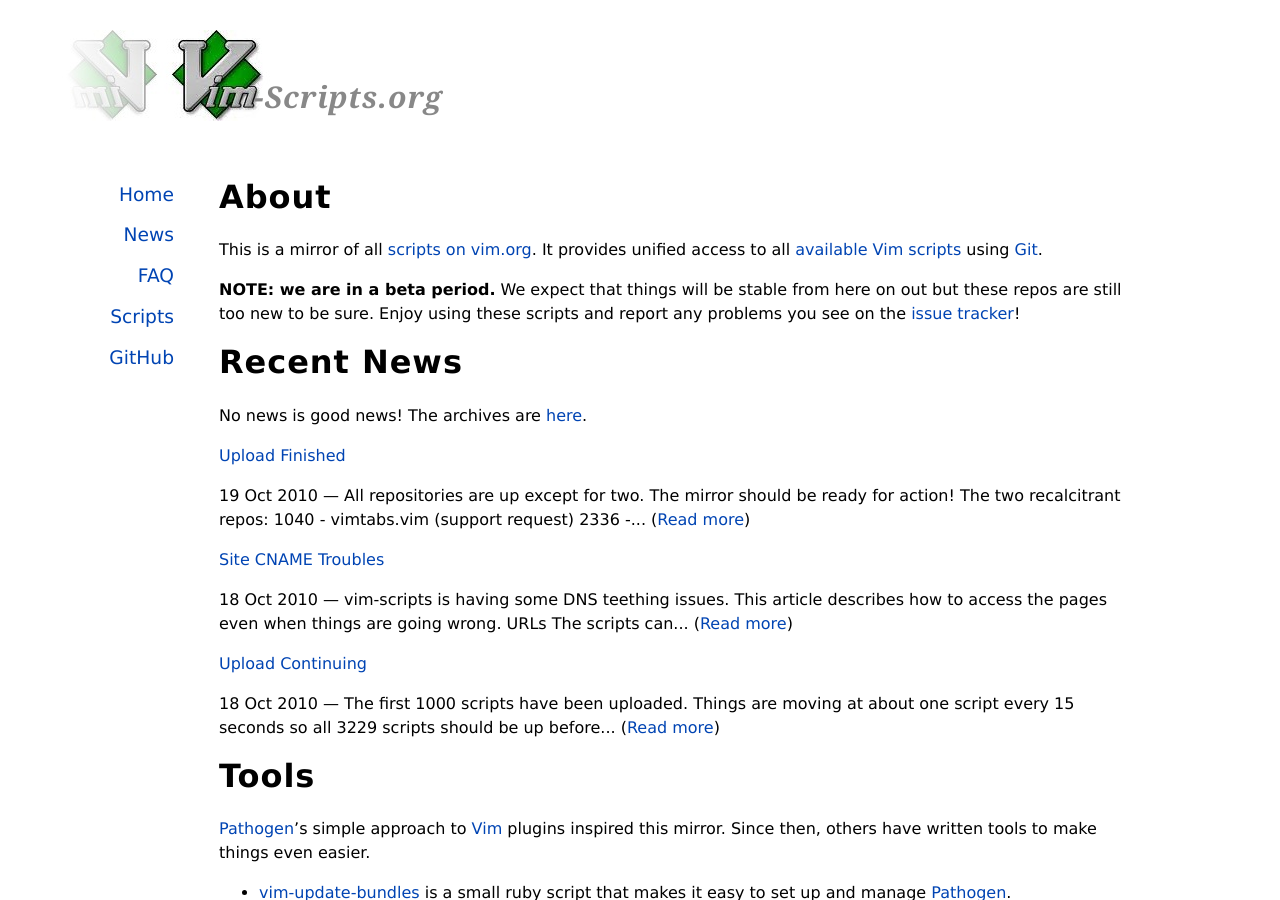
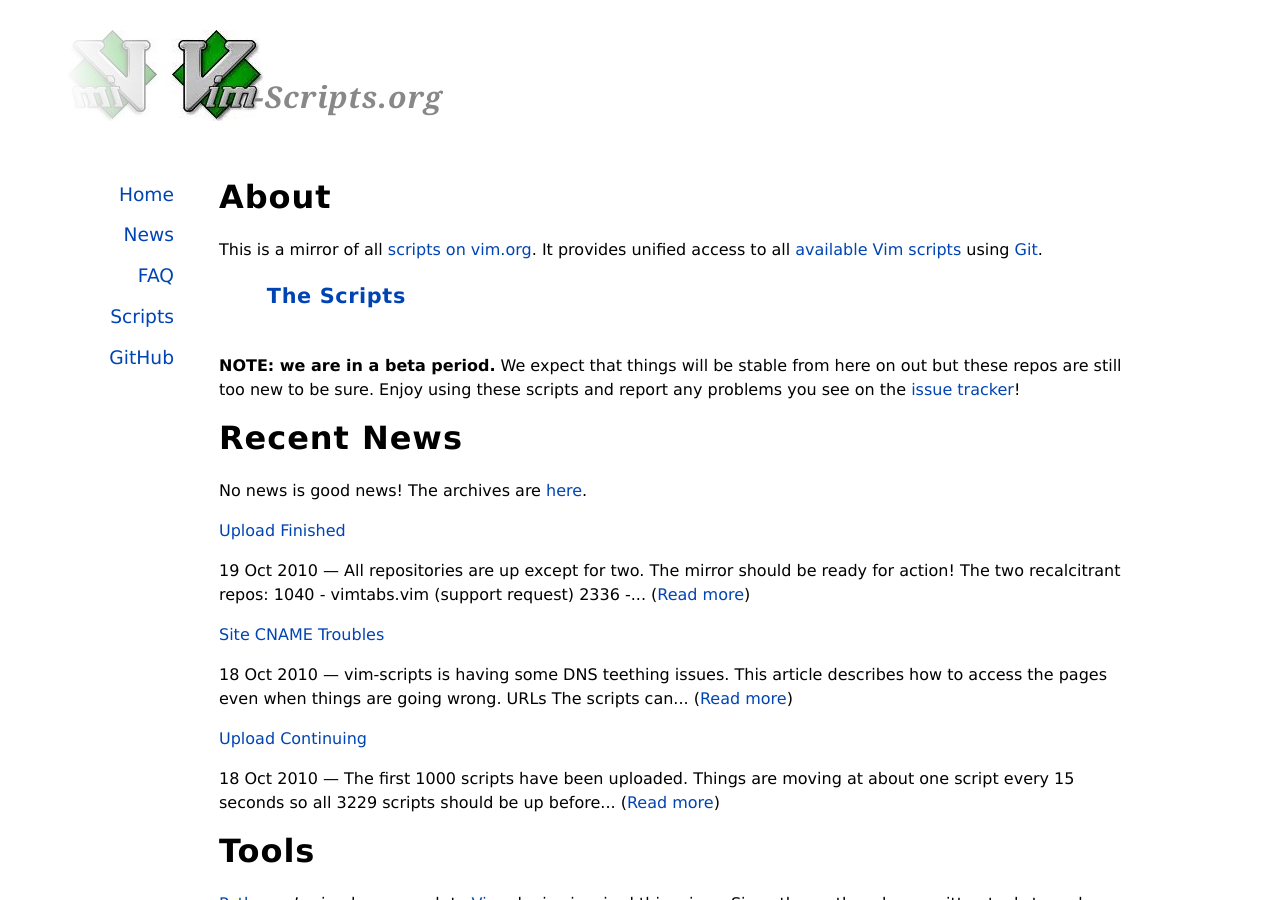
Before and after one commit to vim-scraper/vim-scraper.github.com, a Jekyll site: the page built from index.markdown, in a window 1280 px wide and 900 px high. Built offline with Jekyll 4.4.1, drawn with Linux system fonts in a browser that asks for light colours.

Commit message:
add a big link to the good stuff

```diff
--- a/index.markdown
+++ b/index.markdown
@@ -9,6 +9,8 @@
 It provides unified access to all
 [available Vim scripts](http://github.com/vim-scripts/repositories)
 using [Git].
+
+<h2><blockquote><a href="http://github.com/vim-scripts/">The Scripts</a></blockquote></h2>
 
 **NOTE: we are in a beta period.**
 We expect that things will be stable from here on out but these repos
```
